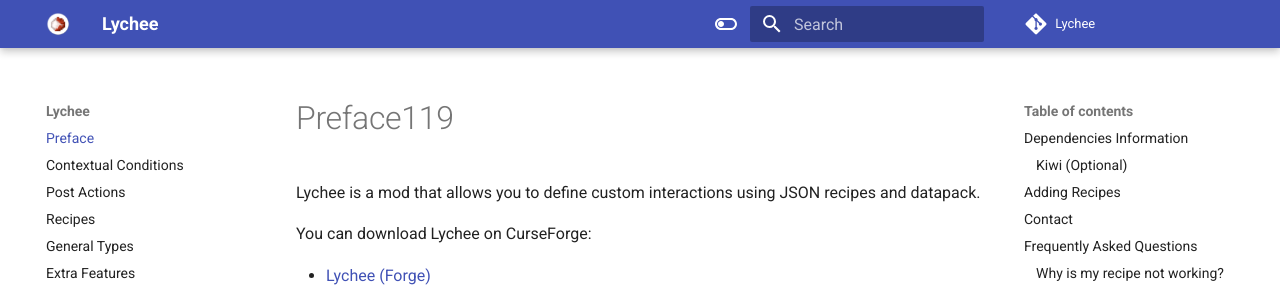
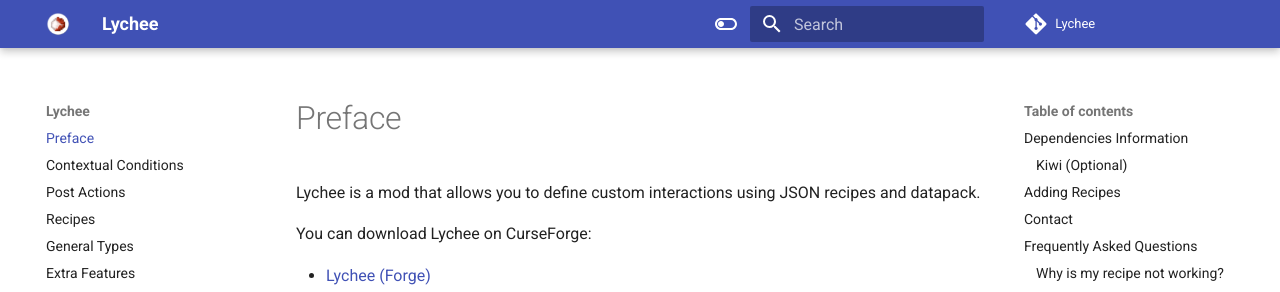
Before and after one commit to Snownee/Lychee, an MkDocs documentation site: the page built from docs/README.md, in a window 1280 px wide and 900 px high. Shown: the top 292 px of the window. Built offline with MkDocs 1.6.1 and Material for MkDocs 9.7.7, drawn with Linux system fonts in a browser that asks for light colours; comment, search, counter and statistics services are not loaded; the version menu is left out.

Commit message:
chore: typo

```diff
--- a/docs/README.md
+++ b/docs/README.md
@@ -1,4 +1,4 @@
-# Preface119
+# Preface
 
 Lychee is a mod that allows you to define custom interactions using JSON recipes and datapack.
 
```
